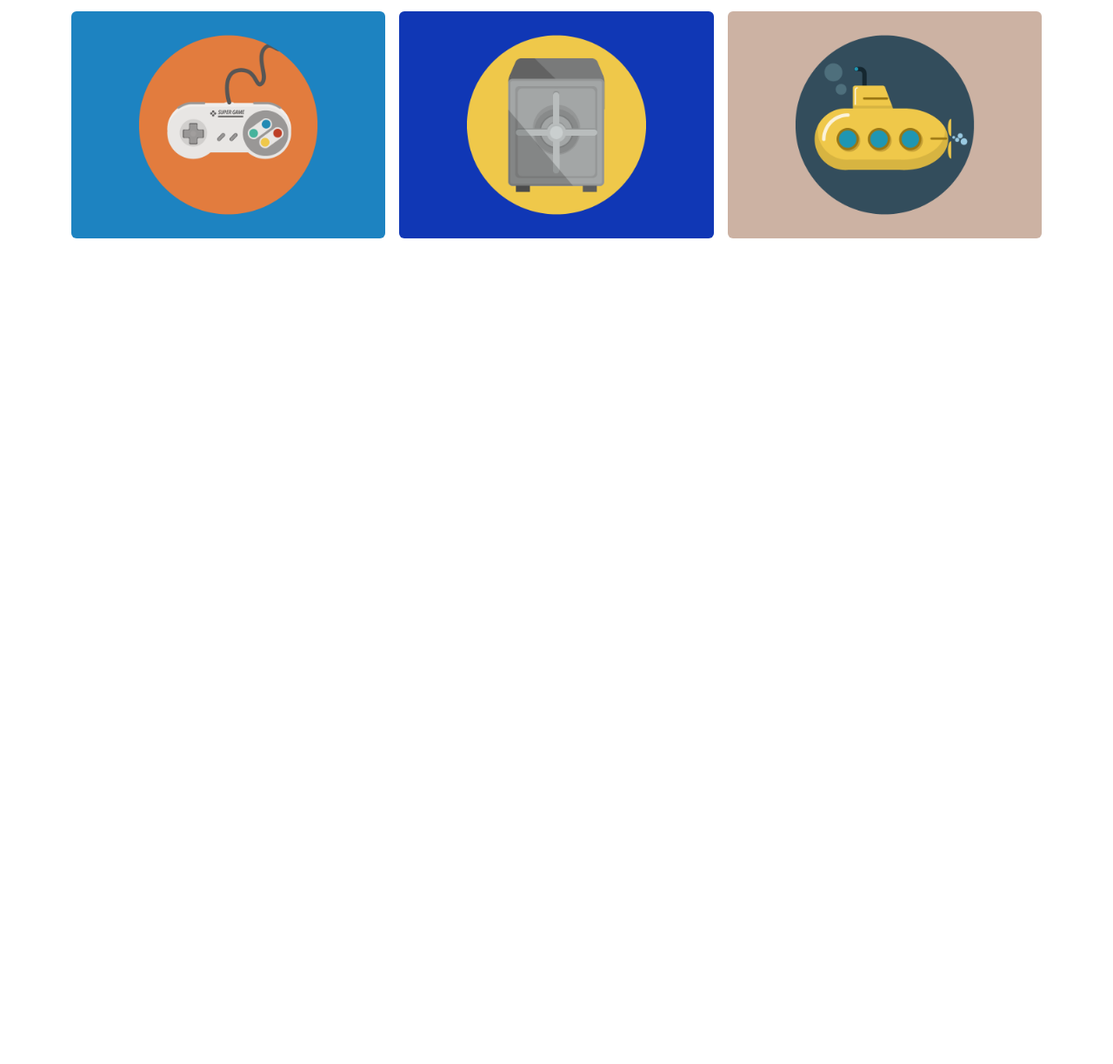
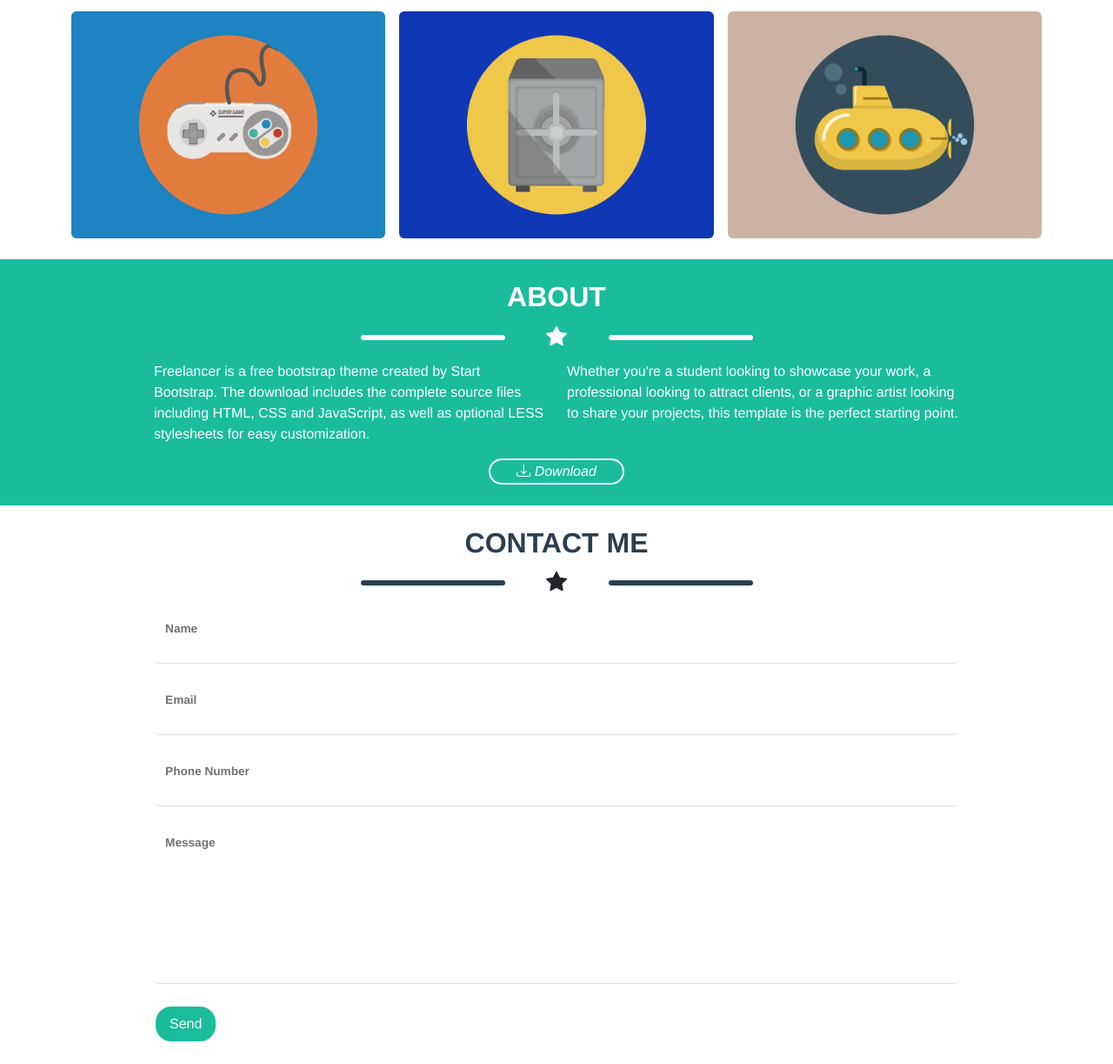
Before and after one commit to dvdecpcc/html-css-bootstrap-freelancer, a plain HTML site: page index.html in a window 1280 px wide. Shown: the part 935-2158 px from the top of the page at 87% size. Before the commit the page ends 1233 px from the top, so only its background shows below. Drawn offline with nearby package versions, Linux system fonts and the light colour scheme.

Commit message:
all main sections: accomplished

```diff
--- a/index.html
+++ b/index.html
@@ -142,8 +142,88 @@
                 </div>
             </div>
         </section>
+
+        <!-- MAIN SECTIONS: 3RD GREEN -->
+        <section class="bg_green container-fluid" id="about">
+            <div class="container text-center text-white pt-4 pb-4">
+                <div class="row justify-content-center">
+                    <div class="col-12">
+                        <h2 class="fw-bold text-uppercase">about</h2>
+                    </div>
+                </div>
+                <div class="row mb-2 justify-content-center">
+                    <div class="col-3 col-md-2">
+                        <hr class="myst_white_hr">
+                    </div>
+                    <div class="col-1">
+                        <i class="bi bi-star-fill fs-4"></i>
+                    </div>
+                    <div class="col-3 col-md-2">
+                        <hr class="myst_white_hr">
+                    </div>
+                </div>
+                <div class="row justify-content-center">
+                    <div class="text-start col-11 col-md-5">
+                        <p>Freelancer is a free bootstrap theme created by Start Bootstrap. The download includes the complete source files including HTML, CSS and JavaScript, as well as optional LESS stylesheets for easy customization. </p>
+                    </div>
+                    <div class="text-start col-11 col-md-5">
+                        <p>Whether you're a student looking to showcase your work, a professional looking to attract clients, or a graphic artist looking to share your projects, this template is the perfect starting point.</p>
+                    </div>
+                </div>
+                <div class="row justify-content-center">
+                    <div class="col-6">
+                        <button type="button" class="myst_btn bg_green text-white">
+                            <i class="bi bi-download p-4 text-capitalize"> download</i>
+                        </button>
+                    </div>
+                </div>
+            </div>
+        </section>
+
+        <!-- MAIN SECTIONS: 4TH WHITE -->
+        <section class="bg_white container-fluid" id="contactme">
+            <div class="container pt-4 pb-4">
+                <div class="row justify-content-center">
+                    <div class="text-center col-12">
+                        <h2 class="text_blue fw-bold text-uppercase">contact me</h2>
+                    </div>
+                </div>
+                <div class="row mb-3 justify-content-center">
+                    <div class="col-3 col-md-2">
+                        <hr class="myst_blue_hr">
+                    </div>
+                    <div class="col-1 text-center">
+                        <i class="bi bi-star-fill fs-4"></i>
+                    </div>
+                    <div class="col-3 col-md-2">
+                        <hr class="myst_blue_hr">
+                    </div>
+                </div>
+                <div class="row justify-content-center">
+                    <form class="col-10" action="#">
+                        <div class="form-floating mb-4">
+                            <input type="text" class="form-control border-bottom border-0" id="input_1">
+                            <label for="input_1" class="fw-bold text-capitalize">name</label>
+                        </div>
+                        <div class="form-floating mb-4">
+                            <input type="email" class="form-control border-bottom border-0" id="input_1">
+                            <label for="input_1" class="fw-bold text-capitalize">email</label>
+                        </div>
+                        <div class="form-floating mb-4">
+                            <input type="text" class="form-control border-bottom border-0" id="input_1">
+                            <label for="input_1" class="fw-bold text-capitalize">phone number</label>
+                        </div>
+                        <div class="form-floating mb-4">
+                            <input type="text" style="height: 180px;" class="form-control border-bottom border-0" id="input_1">
+                            <label for="input_1" class="fw-bold text-capitalize">message</label>
+                        </div>
+                        <button type="button" class="myst_btn bg_green text-capitalize px-3 py-2">send</button>
+                    </form>
+                </div>
+            </div>
+        </section>
     </main>
-
+    <!-- FOOTER SECTION -->
     <footer>
 
     </footer>
--- a/style.css
+++ b/style.css
@@ -60,3 +60,9 @@ body{
 .myst_img_container:hover .overlay{
     display: block;
 }
+
+.myst_btn{
+    border: 2px solid white;
+    border-radius: 20px;
+    color: white;
+}
```
